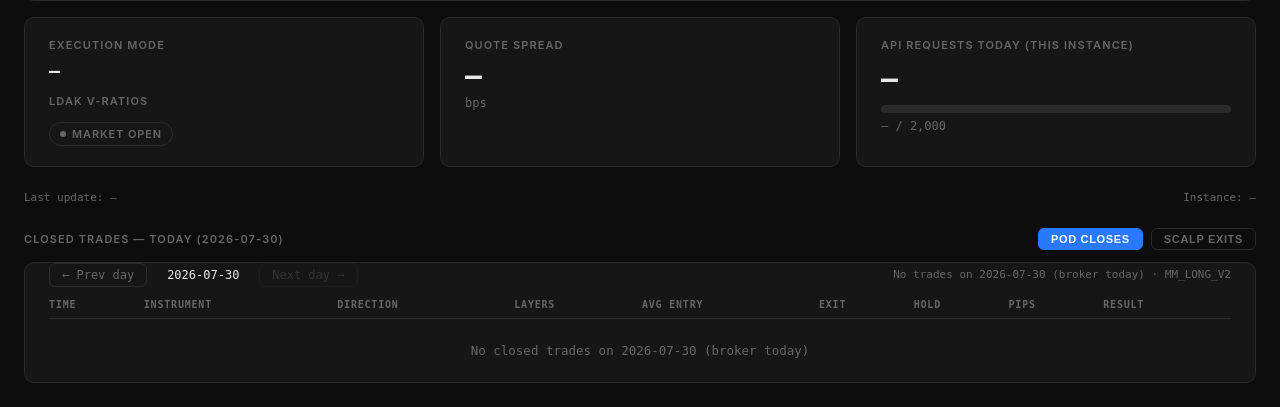
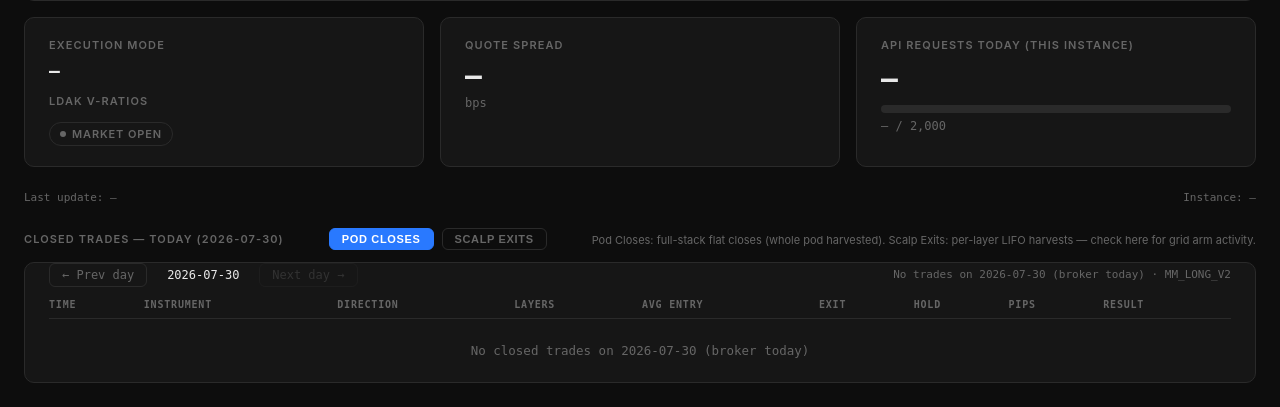
Before and after one commit to theonlykk/pipshed, a Flask app: page / in a window 1280 px wide. Shown: the part 1743-2150 px from the top of the page. Run offline with Flask 3, Linux system fonts and the light colour scheme; data that the repository does not hold is empty.

Commit message:
Fix history date default and clarify Pod vs Scalp views.
Fall back to most recent date with records when broker today is empty, and add helper text so operators know grid activity lives under Scalp Exits.

Co-authored-by: Cursor <cursoragent@cursor.com>

```diff
--- a/app.py
+++ b/app.py
@@ -479,7 +479,12 @@ def telemetry_closed():
         {date for record in records if (date := _closed_record_date(record))},
         reverse=True,
     )
-    selected_date = date_filter or broker_today
+    if date_filter:
+        selected_date = date_filter
+    elif broker_today in available_dates:
+        selected_date = broker_today
+    else:
+        selected_date = available_dates[0] if available_dates else broker_today
 
     day_records = [
         record
@@ -539,7 +544,12 @@ def _paginate_history_records(records, date_filter, page, per_page, transform=No
         {date for record in records if (date := _closed_record_date(record))},
         reverse=True,
     )
-    selected_date = date_filter or broker_today
+    if date_filter:
+        selected_date = date_filter
+    elif broker_today in available_dates:
+        selected_date = broker_today
+    else:
+        selected_date = available_dates[0] if available_dates else broker_today
 
     day_records = [
         record
--- a/templates/dashboard.html
+++ b/templates/dashboard.html
@@ -738,6 +738,12 @@
       background: var(--blue);
       border-color: var(--blue);
       color: #fff;
+    }
+    .history-view-hint {
+      font-size: 11px;
+      color: var(--muted);
+      margin-top: 4px;
+      line-height: 1.4;
     }
 
     /* ── LDAK + Rollover panels ── */
@@ -1969,9 +1975,10 @@
 <div class="history-header">
   <div class="section-title" id="closedSectionTitle">Closed Trades</div>
   <div class="history-view-bar">
-    <button class="history-view-btn active" id="btn-view-pods" onclick="setHistoryView('pods')">Pod Closes</button>
-    <button class="history-view-btn" id="btn-view-scalps" onclick="setHistoryView('scalps')">Scalp Exits</button>
+    <button class="history-view-btn active" id="btn-view-pods" onclick="setHistoryView('pods')" title="Full-stack flat closes (whole pod harvested)">Pod Closes</button>
+    <button class="history-view-btn" id="btn-view-scalps" onclick="setHistoryView('scalps')" title="Per-layer LIFO harvests (grid partial closes)">Scalp Exits</button>
   </div>
+  <div class="history-view-hint" id="historyViewHint">Pod Closes: full-stack flat closes (whole pod harvested). Scalp Exits: per-layer LIFO harvests — check here for grid arm activity.</div>
 </div>
 
 <div id="closedPodsPanel" class="card" style="padding: 0 24px;">
```
